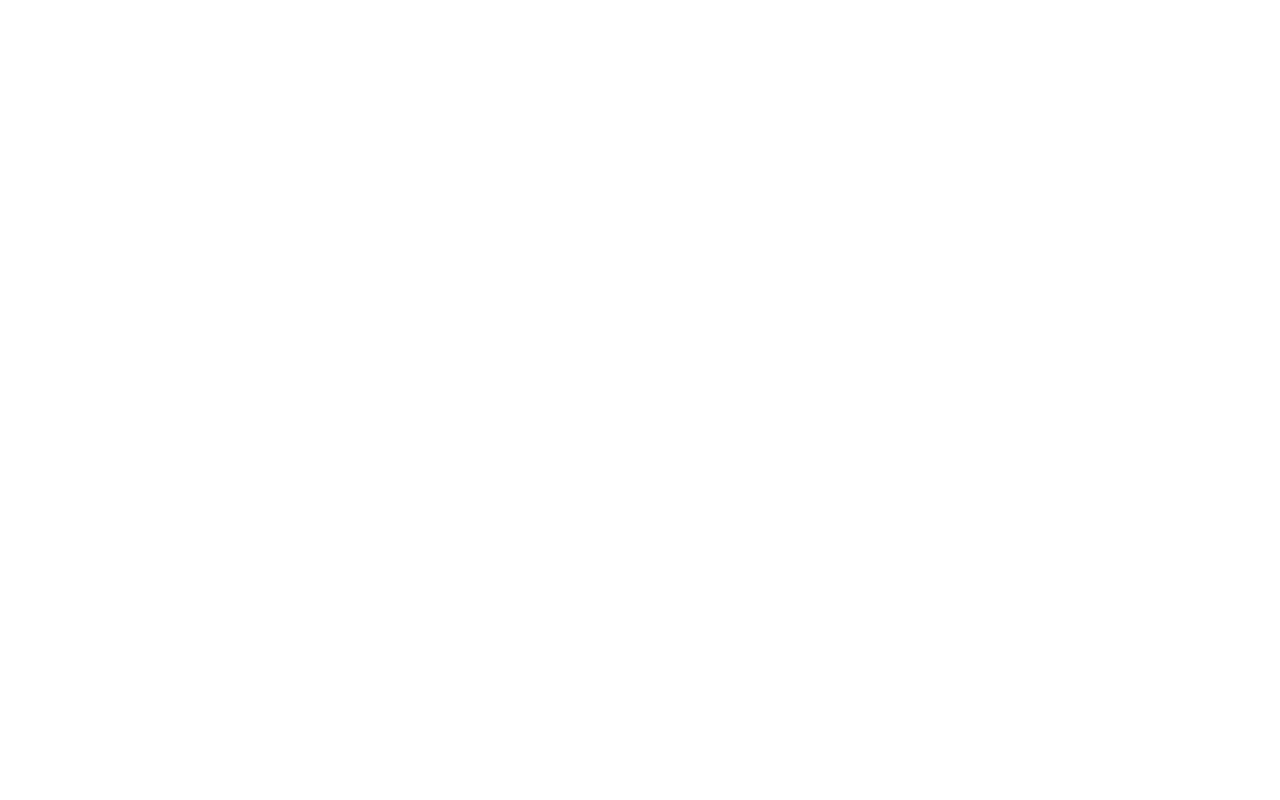
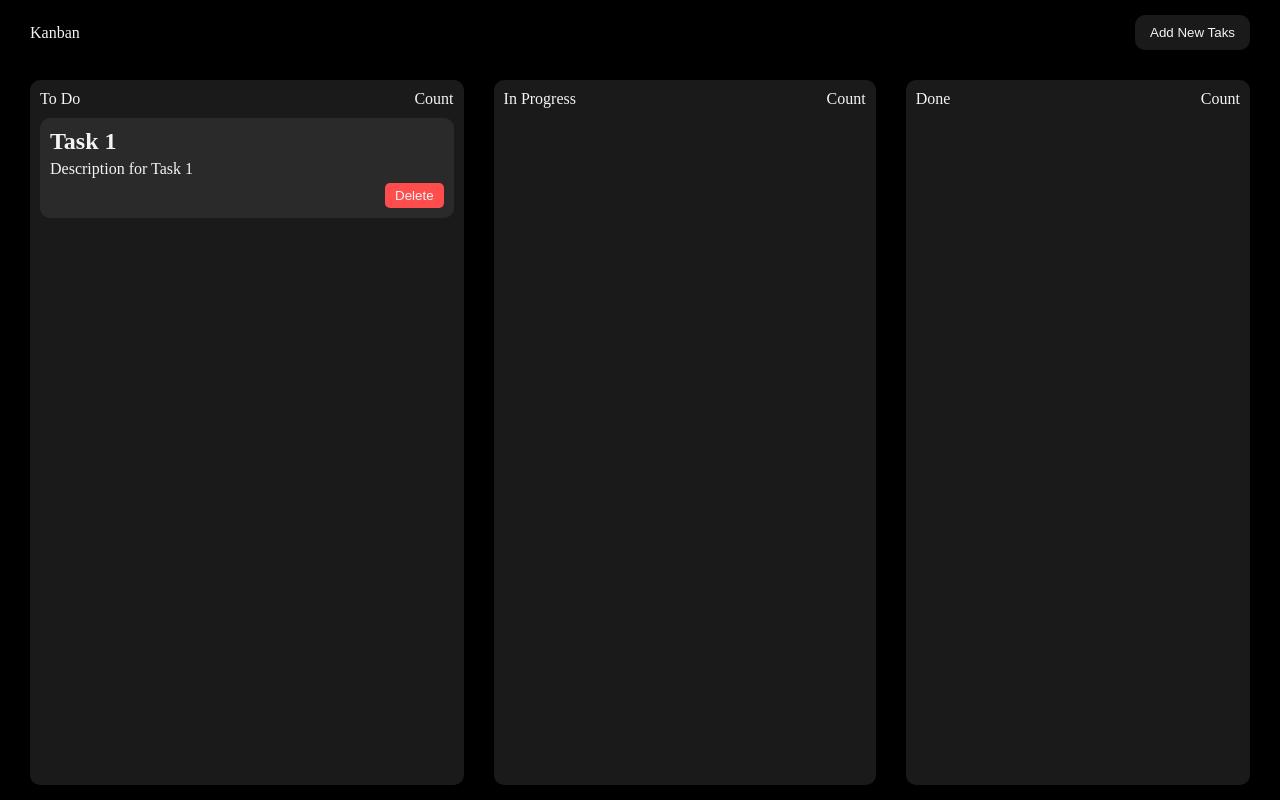
Before and after one commit to UmairMemon3341/Kanban-Board, a plain HTML site: page index.html in a window 1280 px wide. Drawn offline with Linux system fonts and the light colour scheme.

Commit message:
ui part completed

```diff
--- a/index.html
+++ b/index.html
@@ -7,7 +7,39 @@
     <link rel="stylesheet" href="style.css">
 </head>
 <body>
-
+    <main>
+        <nav>
+            <div class="left">Kanban</div>
+            <div class="right">
+                <button>Add New Taks</button>
+            </div>
+        </nav>
+        <section class="board">
+            <div class="task-column">
+                <div class="heading">
+                    <div class="left">To Do</div>
+                    <div class="right">Count</div>
+                </div>
+                <div draggable="true" class="task">
+                    <h2>Task 1</h2>
+                    <p>Description for Task 1</p>
+                    <button>Delete</button>
+                </div>
+            </div>
+            <div class="task-column">
+                <div class="heading">
+                    <div class="left">In Progress</div>
+                    <div class="right">Count</div>
+                </div>
+            </div>
+            <div class="task-column">
+                <div class="heading">
+                    <div class="left">Done</div>
+                    <div class="right">Count</div>
+                </div>
+            </div>
+        </section>
+    </main>
 
     <script src="app.js"></script>
 </body>
--- a/style.css
+++ b/style.css
@@ -0,0 +1,102 @@
+*{
+    margin: 0;
+    padding: 0;
+    box-sizing: border-box;
+}
+
+/* root */
+
+:root{
+    --bg-color: #000000;
+    --bg-task-color: #2a2a2a;
+    --primary-text-color: #f4f4f4;
+    --bg-btn-color: #1a1a1a;
+    --delete-btn-color: #ff4d4d;
+
+    /* padding variables */
+
+    --nav-padding: 15px 30px;
+    --section-padding: 15px 30px;
+    --padding-sm: 5px;
+    --padding-md: 10px;
+    --padding-lg: 15px;
+    --padding-xl: 20px;
+    --padding-xxl: 30px;
+
+    /* border radius variables */
+
+    --border-radius-sm: 5px;
+    --border-radius-md: 10px;
+    --border-radius-lg: 15px;
+    --border-radius-xl: 20px;
+    --border-radius-xxl: 30px;
+}
+
+body{
+    background-color: var(--bg-color);
+    color: var(--primary-text-color);
+}
+main{
+    height: 100vh;
+    display: flex;
+    flex-direction: column;
+}
+nav{
+    padding: var(--nav-padding);
+    display: flex;
+    justify-content: space-between;
+    align-items: center;
+}
+
+nav button{
+    background-color: var(--bg-btn-color);
+    border: none;
+    outline: none;
+    color: var(--primary-text-color);
+    padding: var(--padding-md) var(--padding-lg);
+    cursor: pointer;
+    border-radius: var(--border-radius-md);
+}
+
+section{
+    padding: var(--section-padding);
+    display: flex;
+    justify-content: space-between;
+    flex-grow: 1;
+    gap: var(--padding-xxl);
+}
+
+section .task-column{
+    display: flex;
+    flex-direction: column;
+    gap: var(--padding-md);
+    flex-grow: 1;
+    background-color: var(--bg-btn-color);
+    padding: var(--padding-md);
+    border-radius: var(--border-radius-md);
+}
+section .task-column .heading{
+    width: 100%;
+    display: flex;
+    align-items: center;
+    justify-content: space-between;
+}
+section .task-column .task{
+    background-color: var(--bg-task-color);
+    padding: var(--padding-md);
+    border-radius: var(--border-radius-md);
+    display: flex;
+    flex-direction: column;
+    gap: var(--padding-sm);
+    cursor: grab;
+}
+section .task-column .task button{
+    align-self: flex-end;
+    cursor: pointer;
+    padding: var(--padding-sm) var(--padding-md);
+    border-radius: var(--border-radius-sm);
+    border: none;
+    outline: none;
+    background-color: var(--delete-btn-color);
+    color: var(--primary-text-color);
+}
```
